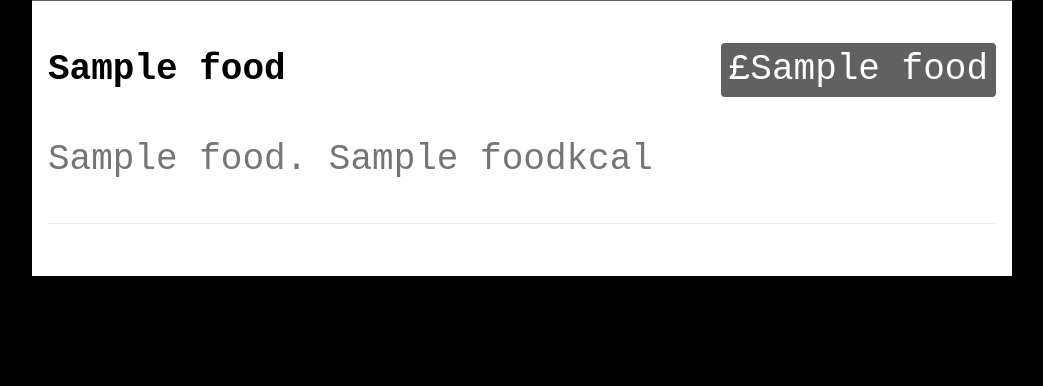
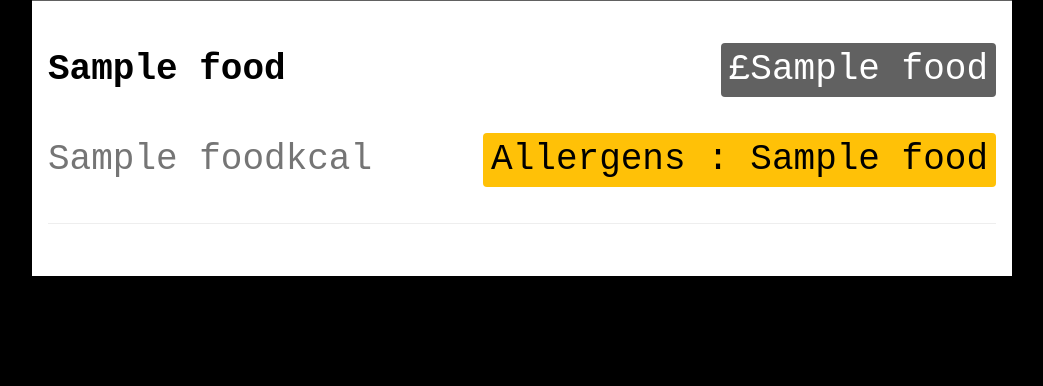
Before and after one commit to mahid2000/Resturant-Management-Web-App, a Flask app: template templates/customerMenu.html in a window 1280 px wide. Shown: the part 1079-1465 px from the top of the page, without its empty margins (118-1161 px from the left). Run offline with Flask 2, Linux system fonts and the light colour scheme; the template is opened without the code that fills it: most values are stand-ins (such as "Sample title", 1, 10 or a date in 2020).

Commit message:
Correcting info, adding warning label to allergens

```diff
--- a/flaskr/templates/customerMenu.html
+++ b/flaskr/templates/customerMenu.html
@@ -74,7 +74,7 @@
       <div id="Main" class="css-container menu css-padding-32 css-white">
         {% for food in foods %}
         <h1><b>{{ food[1] }}</b> <span class="css-right css-tag css-dark-grey css-round">£{{ food[2] }}</span></h1>
-        <p class="css-text-grey">{{ food[4] }}. {{ food[3] }}kcal</p>
+        <p class="css-text-grey">{{ food[4] }}kcal <span class="css-right css-tag css-amber css-round">Allergens : {{ food[5] }}</p>
         <hr>
         {% endfor %}
       </div>
```
